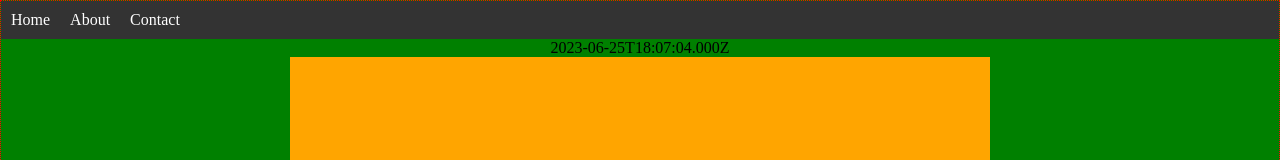
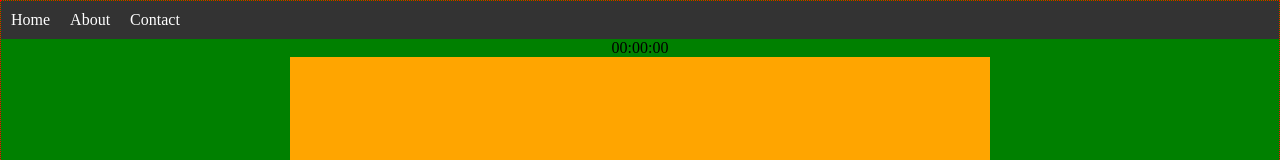
Before and after one commit to longb1/angular-type, an Angular app in the folder rockClimberApp/: page / in a window 1280 px wide. Shown: the top 160 px of the page. Built offline with nearby package versions, Linux system fonts and the light colour scheme.

Commit message:
count from zero

```diff
--- a/rockClimberApp/src/app/game-interface/game-interface.component.html
+++ b/rockClimberApp/src/app/game-interface/game-interface.component.html
@@ -1,5 +1,5 @@
 <div id="main-interface">
-    <div> {{time.toISOString()}} </div>
+    <div> {{time.toISOString().substr(11,8) }} </div>
     <app-text-screen [userInput]="receivedInput" [quoteObject]="quoteObject"></app-text-screen>
     <app-text-input (inputChange)="sendInput($event)" [quoteObject]="quoteObject"></app-text-input>
     <div *ngIf="!gameStarted">
--- a/rockClimberApp/src/app/game-interface/game-interface.component.ts
+++ b/rockClimberApp/src/app/game-interface/game-interface.component.ts
@@ -2,7 +2,6 @@ import { Component } from '@angular/core';
 import { GenerateQuoteService } from 'src/app/qenerate-quote.service';
 import { IQuoteObject } from '../quote-object';
 import { StopwatchService } from 'src/app/stopwatch.service';
-import { Subscription } from 'rxjs';
 
 
 @Component({
@@ -21,11 +20,10 @@ export class GameInterfaceComponent {
     quote: '',
     completed: ''
   };
+
   gameStarted = false;
-
-
   interval: any;
-  time = new Date();
+  time = new Date(0);
 
   sendInput(text: string) {
     this.receivedInput = text.split('');
@@ -37,6 +35,7 @@ export class GameInterfaceComponent {
     this.generateQuote()
     this.startTimer()
     //then, start stop watch and interval only once before blanking out button
+
 
 
     //when last word complete, put button back, stop timer, stop interval, record time - if auth'd , add ot account
@@ -56,10 +55,12 @@ export class GameInterfaceComponent {
 
   countDown(){
     //start counting
+    console.log("counting")
   }
 
   startTimer(){
     this.StopwatchService.start()
+
     this.interval=setInterval(() => {
       this.time.setSeconds(this.time.getSeconds()+1);
     }, 1000);
```
